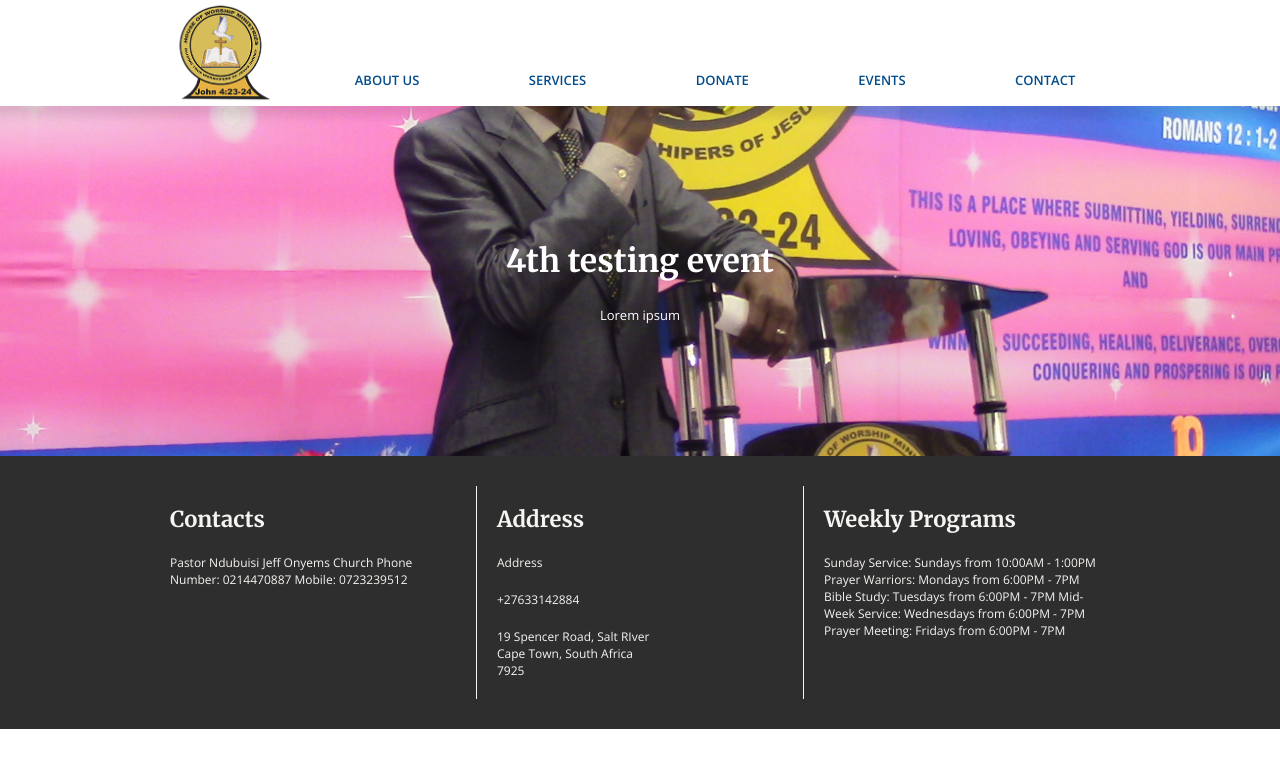
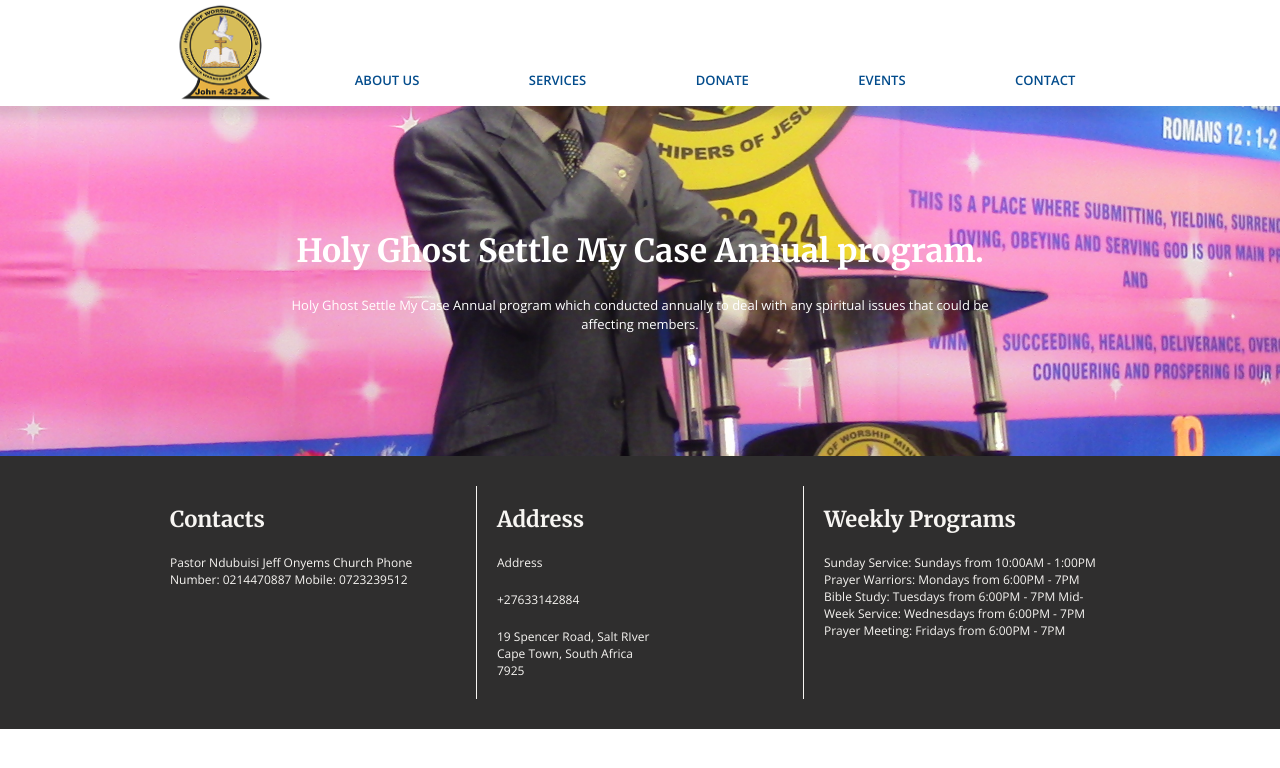
Before and after one commit to riyaadh47/hilary, a Jekyll site: the page built from _events/4th-testing-event.md, in a window 1280 px wide. Shown: the top 768 px of the page. Built offline with Jekyll 4.4.1, drawn with Linux system fonts in a browser that asks for light colours; nearby versions of some CDN libraries; library files that are not in the unit come from our copies.

Commit message:
Update from Forestry.io - Updated 4th-testing-event.md

```diff
--- a/_events/4th-testing-event.md
+++ b/_events/4th-testing-event.md
@@ -1,14 +1,16 @@
 ---
-title: 4th testing event
-date: 2018-11-26 20:06:46 Z
+title: Holy Ghost Settle My Case Annual program.
+date: 2019-10-24 20:06:46 +0000
 layout: page
-short-date: 28/Dec
-event-date: 28 December 2018
-debate: 4th Testing article
+short-date: 24/Oct
+event-date: 24 October 2019
+debate: Holy Ghost Settle My Case Annual program.
 order: ''
-description: Lorem ipsum
+description: Holy Ghost Settle My Case Annual program which conducted annually to
+  deal with any spiritual issues that could be affecting members.
 jumbotron: "/img/IMG_0025.JPG"
 image: "/img/IMG_0212.JPG"
 church: House of Worship
-event-name: 4th event
+event-name: Holy Ghost Settle My Case Annual program.
+
 ---
```
